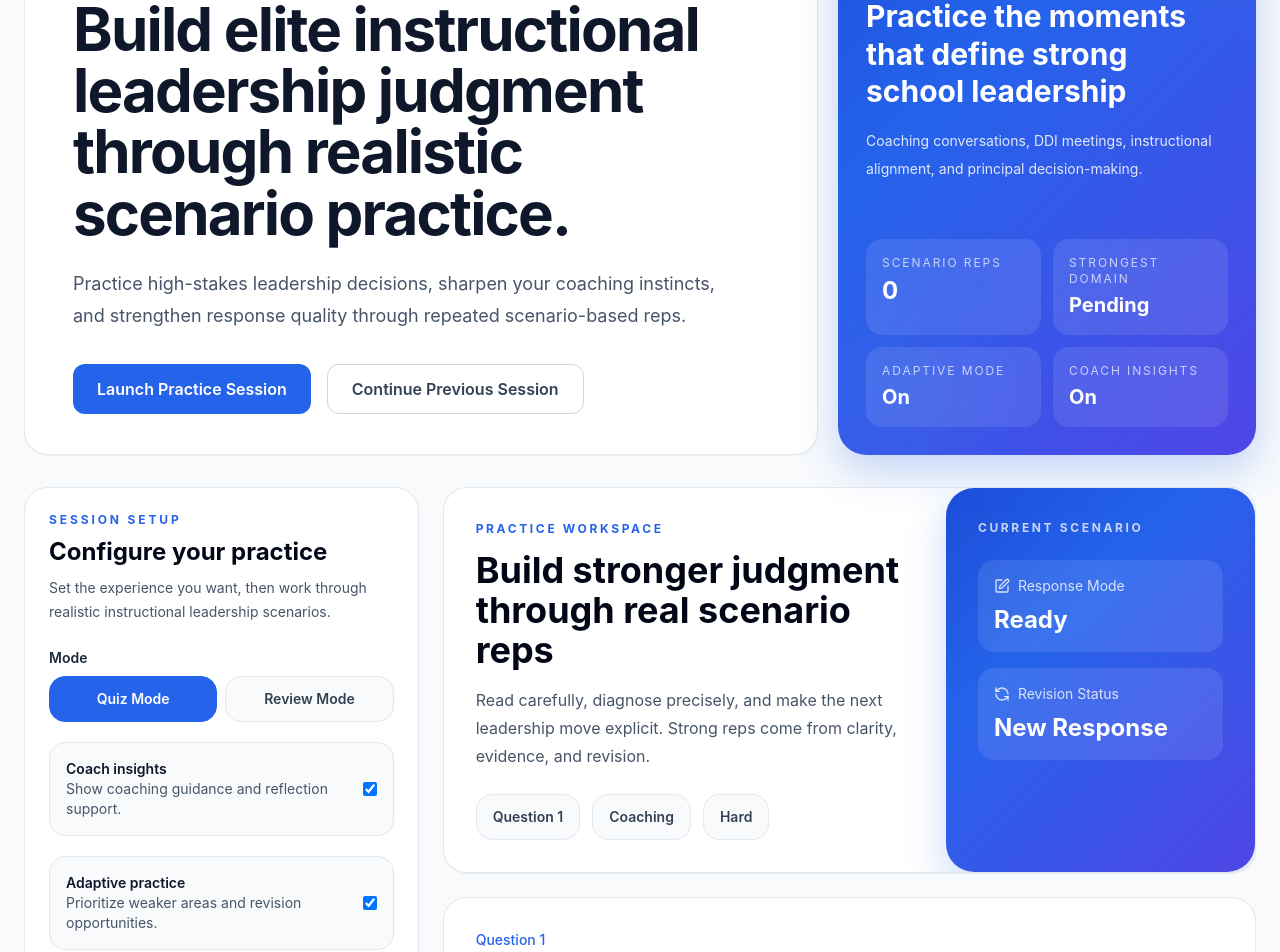
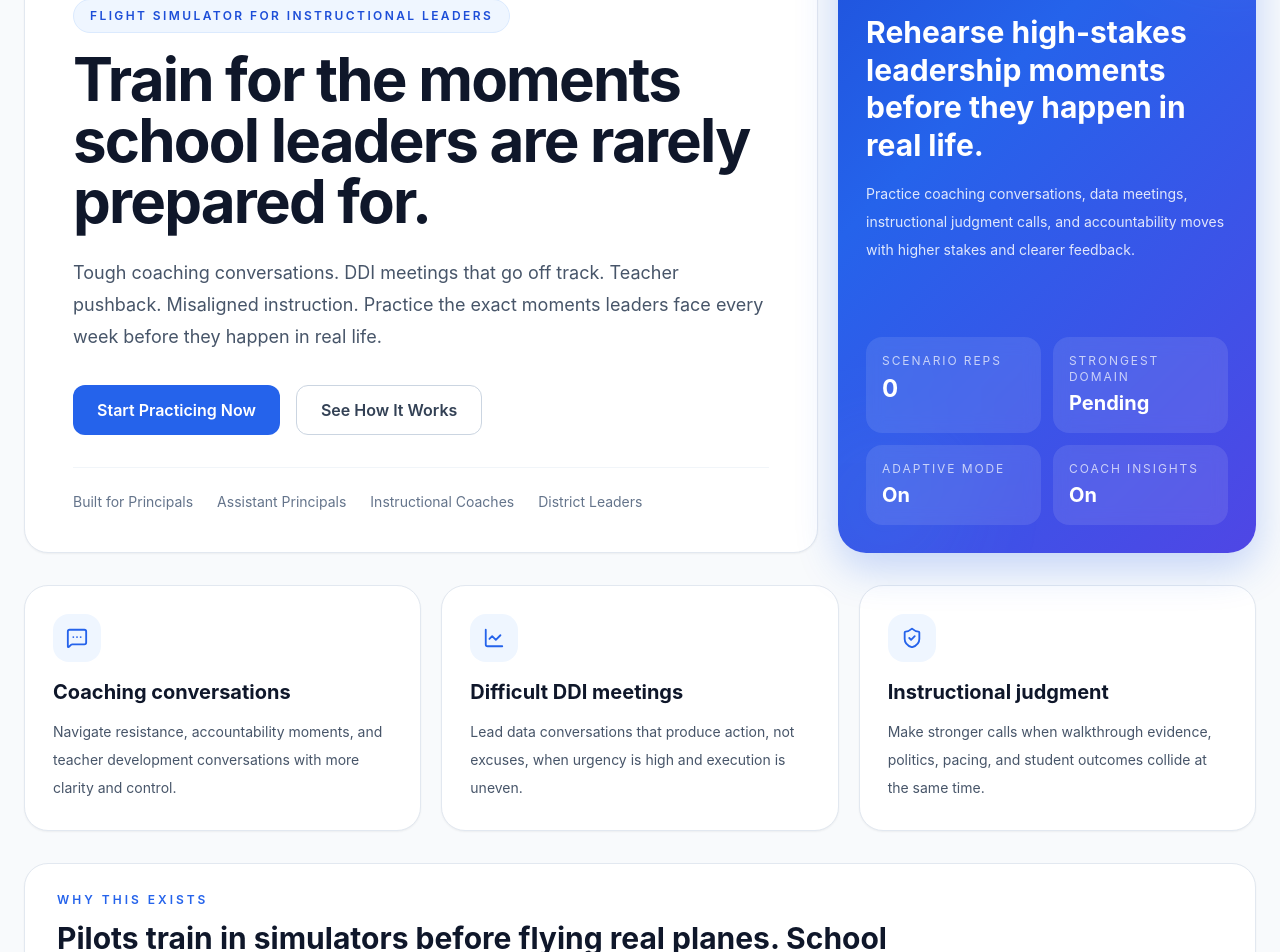
Before and after one commit to jmarc296-jpg/instructional-leadership-practice, a Next.js app: page / in a window 1280 px wide. Shown: the part 300-1252 px from the top of the page. Built offline with nearby package versions, Linux system fonts and the light colour scheme.

Commit message:
Upgrade homepage messaging and marketing layout

```diff
--- a/app/page.tsx
+++ b/app/page.tsx
@@ -5,7 +5,11 @@ import {
   Brain,
   BarChart3,
   Heart,
-  History as HistoryIcon
+  History as HistoryIcon,
+  Check,
+  MessageSquareMore,
+  LineChart,
+  ShieldCheck
 } from 'lucide-react'
 
 import { QUESTION_BANK } from '@/data/questions'
@@ -195,8 +199,6 @@ export default function HomePage() {
   return (
     <main className="min-h-screen bg-slate-50 px-6 py-8">
       <div className="mx-auto max-w-7xl space-y-8">
-
-        {/* NAV */}
         <div className="rounded-3xl border border-slate-200 bg-white p-4 shadow-sm">
           <div className="flex flex-wrap gap-3">
             {tabs.map((tab) => {
@@ -222,13 +224,8 @@ export default function HomePage() {
 
         {activeTab === 'practice' && (
           <>
-            {/* HERO */}
             <div className="grid gap-5 lg:grid-cols-[1.9fr_1fr]">
-
-              {/* LEFT PANEL */}
               <div className="rounded-3xl border border-slate-200 bg-white px-12 py-10 shadow-sm">
-
-                {/* REAL LOGO */}
                 <div className="mb-8 flex items-center gap-5">
                   <img
                     src="/logo.png"
@@ -247,45 +244,51 @@ export default function HomePage() {
                   </div>
                 </div>
 
-                {/* HEADLINE */}
-                <h1 className="max-w-3xl text-6xl font-bold leading-[1.02] tracking-[-0.03em] text-slate-900">
-                  Build elite instructional leadership judgment through realistic scenario practice.
+                <div className="mb-4 inline-flex rounded-full border border-blue-100 bg-blue-50 px-4 py-2 text-xs font-semibold uppercase tracking-[0.2em] text-blue-700">
+                  Flight simulator for instructional leaders
+                </div>
+
+                <h1 className="max-w-4xl text-6xl font-bold leading-[1.02] tracking-[-0.03em] text-slate-900">
+                  Train for the moments school leaders are rarely prepared for.
                 </h1>
 
-                {/* SUBTEXT */}
-                <p className="mt-6 max-w-2xl text-lg leading-8 text-slate-600">
-                  Practice high-stakes leadership decisions, sharpen your coaching instincts,
-                  and strengthen response quality through repeated scenario-based reps.
+                <p className="mt-6 max-w-3xl text-lg leading-8 text-slate-600">
+                  Tough coaching conversations. DDI meetings that go off track.
+                  Teacher pushback. Misaligned instruction. Practice the exact
+                  moments leaders face every week before they happen in real life.
                 </p>
 
-                {/* BUTTONS */}
                 <div className="mt-8 flex flex-wrap gap-4">
                   <button
                     onClick={handleLaunchPractice}
                     className="rounded-xl bg-blue-600 px-6 py-3 font-semibold text-white transition hover:bg-blue-700"
                   >
-                    Launch Practice Session
+                    Start Practicing Now
                   </button>
 
                   <button
                     onClick={scrollToWorkspace}
                     className="rounded-xl border border-slate-300 px-6 py-3 font-semibold text-slate-700 transition hover:bg-slate-50"
                   >
-                    Continue Previous Session
+                    See How It Works
                   </button>
+                </div>
+
+                <div className="mt-8 flex flex-wrap gap-x-6 gap-y-3 border-t border-slate-100 pt-6 text-sm text-slate-500">
+                  <span>Built for Principals</span>
+                  <span>Assistant Principals</span>
+                  <span>Instructional Coaches</span>
+                  <span>District Leaders</span>
                 </div>
               </div>
 
-              {/* RIGHT PANEL */}
               <div className="hero-gradient relative min-h-[360px] overflow-hidden rounded-3xl p-7 shadow-xl shadow-blue-500/20">
-
                 <div className="absolute inset-0 opacity-20">
                   <div className="absolute -right-10 -top-10 h-32 w-32 rounded-full bg-white blur-3xl" />
                   <div className="absolute bottom-0 left-0 h-24 w-24 rounded-full bg-cyan-300 blur-3xl" />
                 </div>
 
                 <div className="relative z-10 flex h-full flex-col justify-between">
-
                   <div className="flex items-center justify-between">
                     <div className="rounded-full bg-white/15 px-4 py-2 text-xs font-semibold uppercase tracking-[0.16em] text-white backdrop-blur">
                       Leadership OS
@@ -302,12 +305,13 @@ export default function HomePage() {
                     </div>
 
                     <h3 className="max-w-sm text-3xl font-bold leading-tight text-white">
-                      Practice the moments that define strong school leadership
+                      Rehearse high-stakes leadership moments before they happen in real life.
                     </h3>
 
                     <p className="mt-4 text-sm leading-7 text-white/85">
-                      Coaching conversations, DDI meetings, instructional alignment,
-                      and principal decision-making.
+                      Practice coaching conversations, data meetings, instructional
+                      judgment calls, and accountability moves with higher stakes
+                      and clearer feedback.
                     </p>
                   </div>
 
@@ -352,7 +356,72 @@ export default function HomePage() {
               </div>
             </div>
 
-            {/* WORKSPACE */}
+            <section className="grid gap-5 lg:grid-cols-3">
+              <div className="rounded-3xl border border-slate-200 bg-white p-7 shadow-sm">
+                <div className="mb-4 flex h-12 w-12 items-center justify-center rounded-2xl bg-blue-50 text-blue-600">
+                  <MessageSquareMore size={22} />
+                </div>
+
+                <h3 className="text-xl font-bold text-slate-900">
+                  Coaching conversations
+                </h3>
+
+                <p className="mt-3 text-sm leading-7 text-slate-600">
+                  Navigate resistance, accountability moments, and teacher
+                  development conversations with more clarity and control.
+                </p>
+              </div>
+
+              <div className="rounded-3xl border border-slate-200 bg-white p-7 shadow-sm">
+                <div className="mb-4 flex h-12 w-12 items-center justify-center rounded-2xl bg-blue-50 text-blue-600">
+                  <LineChart size={22} />
+                </div>
+
+                <h3 className="text-xl font-bold text-slate-900">
+                  Difficult DDI meetings
+                </h3>
+
+                <p className="mt-3 text-sm leading-7 text-slate-600">
+                  Lead data conversations that produce action, not excuses, when
+                  urgency is high and execution is uneven.
+                </p>
+              </div>
+
+              <div className="rounded-3xl border border-slate-200 bg-white p-7 shadow-sm">
+                <div className="mb-4 flex h-12 w-12 items-center justify-center rounded-2xl bg-blue-50 text-blue-600">
+                  <ShieldCheck size={22} />
+                </div>
+
+                <h3 className="text-xl font-bold text-slate-900">
+                  Instructional judgment
+                </h3>
+
+                <p className="mt-3 text-sm leading-7 text-slate-600">
+                  Make stronger calls when walkthrough evidence, politics, pacing,
+                  and student outcomes collide at the same time.
+                </p>
+              </div>
+            </section>
+
+            <section className="rounded-3xl border border-slate-200 bg-white px-8 py-7 shadow-sm">
+              <div className="max-w-4xl">
+                <div className="text-xs font-semibold uppercase tracking-[0.25em] text-blue-600">
+                  Why this exists
+                </div>
+
+                <h2 className="mt-3 text-3xl font-bold leading-tight text-slate-900">
+                  Pilots train in simulators before flying real planes. School leaders rarely get that luxury.
+                </h2>
+
+                <p className="mt-4 text-base leading-8 text-slate-600">
+                  LeadSharper gives leaders a place to practice the judgment,
+                  language, and decision-making real schools demand before the
+                  pressure is live. Built from real principal coaching, school
+                  turnaround work, and instructional leadership support.
+                </p>
+              </div>
+            </section>
+
             <div id="practice-workspace" className="grid gap-6 lg:grid-cols-3">
               <div className="rounded-3xl border border-slate-200 bg-white p-6 shadow-sm">
                 <SessionSetup
@@ -362,7 +431,11 @@ export default function HomePage() {
               </div>
 
               <div className="lg:col-span-2">
-                {currentCard && (
+                {isLoading ? (
+                  <div className="rounded-3xl border border-slate-200 bg-white p-8 text-slate-500 shadow-sm">
+                    Loading practice workspace...
+                  </div>
+                ) : currentCard ? (
                   <PracticeView
                     card={currentCard}
                     settings={settings}
@@ -373,6 +446,10 @@ export default function HomePage() {
                     onRevealExemplar={() => setShowExemplar(true)}
                     onNext={handleNext}
                   />
+                ) : (
+                  <div className="rounded-3xl border border-slate-200 bg-white p-8 text-slate-500 shadow-sm">
+                    No questions available for this configuration.
+                  </div>
                 )}
               </div>
             </div>
```
